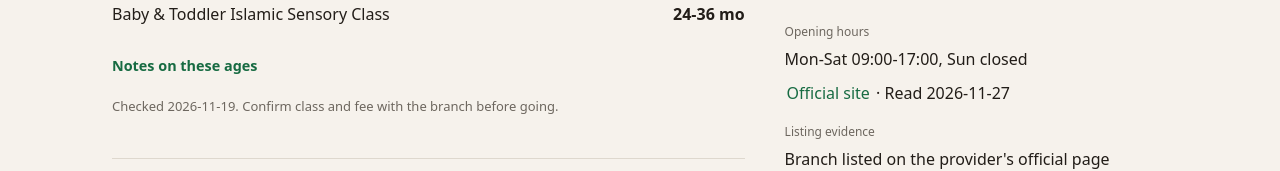
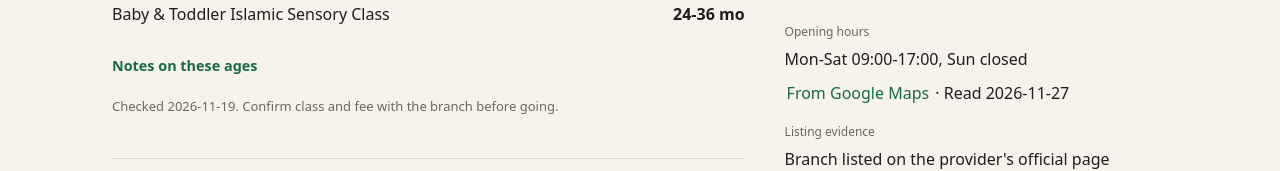
Before and after one commit to Derryl-Ditra/map-explora, a Next.js app: page /places/deen-haus-alkahf-bintaro in a window 1280 px wide. Shown: the part 542-713 px from the top of the page. Built offline with nearby package versions, Linux system fonts and the light colour scheme.

Commit message:
place page: Maps hours label

```diff
--- a/src/components/PlacePage.tsx
+++ b/src/components/PlacePage.tsx
@@ -58,7 +58,7 @@ export default function PlacePage({venue:v,lang}:{venue:Venue;lang:PlaceLang}) {
 </section>
  <section className="place-section"><h2>{t('Recorded prices','Biaya yang ditemukan')}</h2>{pending?<p>{t('Fees are being re-checked against the provider.','Biaya sedang dicek ulang ke penyedia.')}</p>:v.priceListings?.length?v.priceListings.map((p,i)=><article className="place-price" key={i}><h3>Rp {p.amountIdr.toLocaleString('id-ID')}{p.amountIdrMax?'\u2013'+p.amountIdrMax.toLocaleString('id-ID'):''} <span>{placeText(p.unit,lang,'per rincian sumber')}</span></h3><p>{placeText(p.label,lang,'Lihat rincian produk di sumber')}{p.sourceKind==='official'?'':t(' (partner listing)',' (daftar mitra)')}</p>{p.note&&p.note.split('; ').slice(0,2).map((row,ri)=>placeText(row,lang)&&<p key={ri}>{placeText(row,lang)}</p>)}{placeText(p.schedule,lang)&&<p>{placeText(p.schedule,lang)}</p>}{!isDeadSourceUrl(p.sourceUrl)&&<a href={p.sourceUrl}>{lang==='id'?'Lihat sumber harga':p.source}</a>}<p className="place-caption">{t('Read','Dibaca')}: {p.checkedAt}</p></article>):<p>{t('No prices published. Confirm fees by phone first.','Harga belum dipublikasikan. Konfirmasi biaya lewat telepon dulu.')}</p>}</section>
  </div><aside>
- <section className="place-section"><h2>{t('Plan a visit','Rencana kunjungan')}</h2><dl><dt>{location.areaOnly?t('Area / venue (not a street address)','Area / tempat (bukan alamat jalan)'):t('Address','Alamat')}</dt><dd>{location.address}{location.notice&&<p>{location.notice}</p>}{location.source&&<p><a href={location.source}>{t('Location source','Sumber lokasi')}</a> · {t('Read','Dibaca')} {location.checkedAt}</p>}</dd><dt>{v.phoneScope==='shared-enquiry'?t('Chain enquiry line, not this branch','Nomor pusat, bukan khusus cabang ini'):t('Branch phone','Telepon cabang')}</dt><dd>{v.phone?<a href={'tel:'+v.phone.replace(/[^+0-9]/g,'')}>{v.phone}</a>:t('Not recorded','Belum tersedia')}</dd>{v.openingHours&&<><dt>{t(hoursLabel(v.openingHours.kind,'en'),hoursLabel(v.openingHours.kind,'id'))}</dt><dd>{t(v.openingHours.text,hoursTextId(v.openingHours.text))}<p><a href={v.openingHours.sourceUrl}>{t('Official site','Situs resmi')}</a> · {t('Read','Dibaca')} {v.openingHours.checkedAt}</p></dd></>}<dt>{t('Listing evidence','Status bukti')}</dt><dd>{v.operatingStatus?.state==='partner-listed'?t('Partner listing plus Maps evidence','Listing mitra dan bukti Maps'):t('Branch listed on the provider\'s official page','Cabang tercantum di halaman resmi penyedia')}</dd></dl></section>
+ <section className="place-section"><h2>{t('Plan a visit','Rencana kunjungan')}</h2><dl><dt>{location.areaOnly?t('Area / venue (not a street address)','Area / tempat (bukan alamat jalan)'):t('Address','Alamat')}</dt><dd>{location.address}{location.notice&&<p>{location.notice}</p>}{location.source&&<p><a href={location.source}>{t('Location source','Sumber lokasi')}</a> · {t('Read','Dibaca')} {location.checkedAt}</p>}</dd><dt>{v.phoneScope==='shared-enquiry'?t('Chain enquiry line, not this branch','Nomor pusat, bukan khusus cabang ini'):t('Branch phone','Telepon cabang')}</dt><dd>{v.phone?<a href={'tel:'+v.phone.replace(/[^+0-9]/g,'')}>{v.phone}</a>:t('Not recorded','Belum tersedia')}</dd>{v.openingHours&&<><dt>{t(hoursLabel(v.openingHours.kind,'en'),hoursLabel(v.openingHours.kind,'id'))}</dt><dd>{t(v.openingHours.text,hoursTextId(v.openingHours.text))}<p><a href={v.openingHours.sourceUrl}>{v.openingHours.source==='google-maps'?t('From Google Maps','Dari Google Maps'):t('Official site','Situs resmi')}</a> · {t('Read','Dibaca')} {v.openingHours.checkedAt}</p></dd></>}<dt>{t('Listing evidence','Status bukti')}</dt><dd>{v.operatingStatus?.state==='partner-listed'?t('Partner listing plus Maps evidence','Listing mitra dan bukti Maps'):t('Branch listed on the provider\'s official page','Cabang tercantum di halaman resmi penyedia')}</dd></dl></section>
  <section className="place-section"><h2>{t('Online reviews','Ulasan daring')}</h2><ReviewSnapshot venue={v} lang={lang}/></section>
  {sources.length>0&&<section className="place-section"><h2>{t('Sources and dates','Sumber dan tanggal')}</h2><ul className="place-sources">{sources.map(s=><li key={s.url}><a href={s.url}>{s.label}</a><span className="place-caption">{s.date || t('Date not recorded','Tanggal belum tercatat')}</span></li>)}</ul></section>}
  </aside></div>
```
